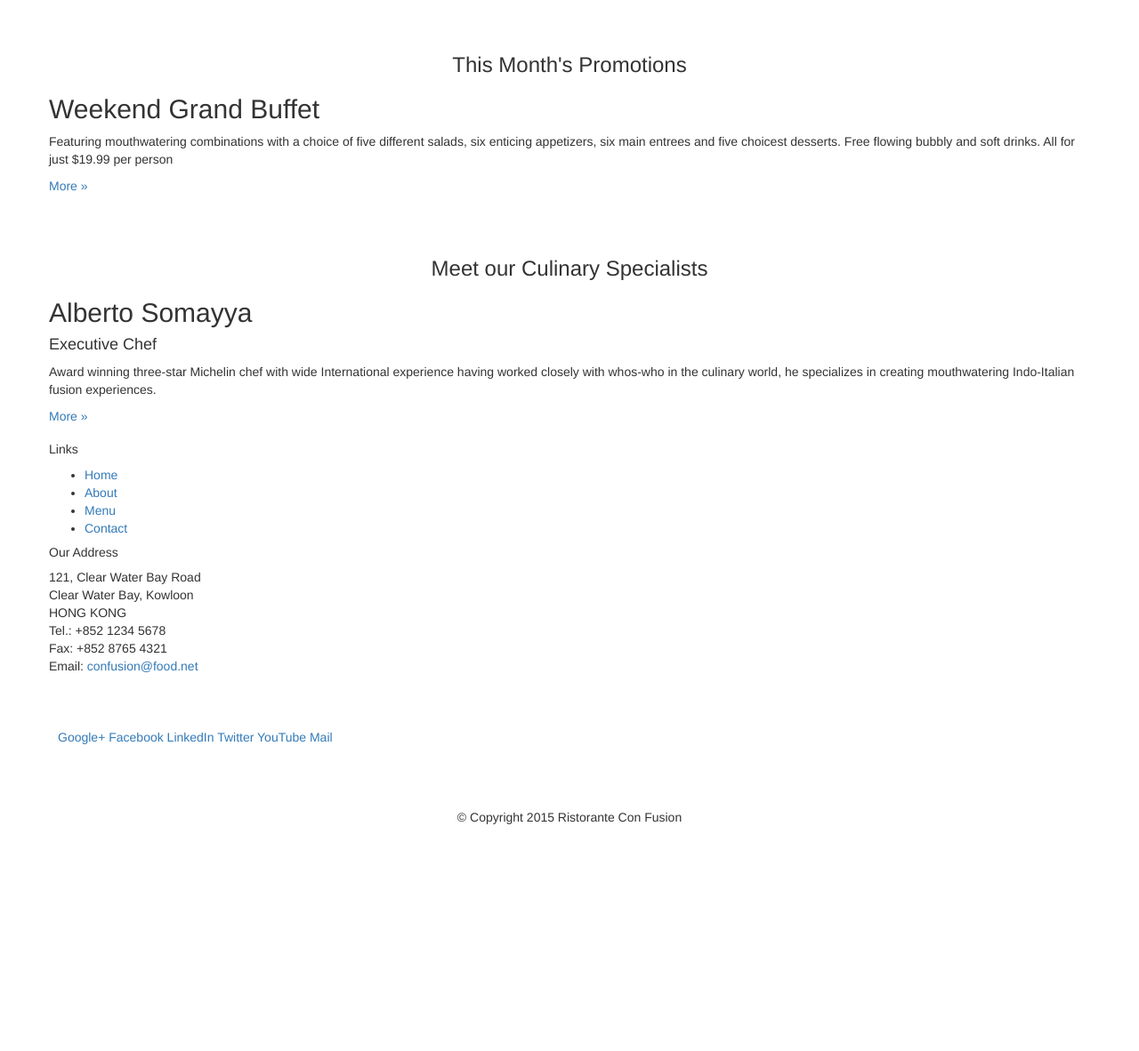
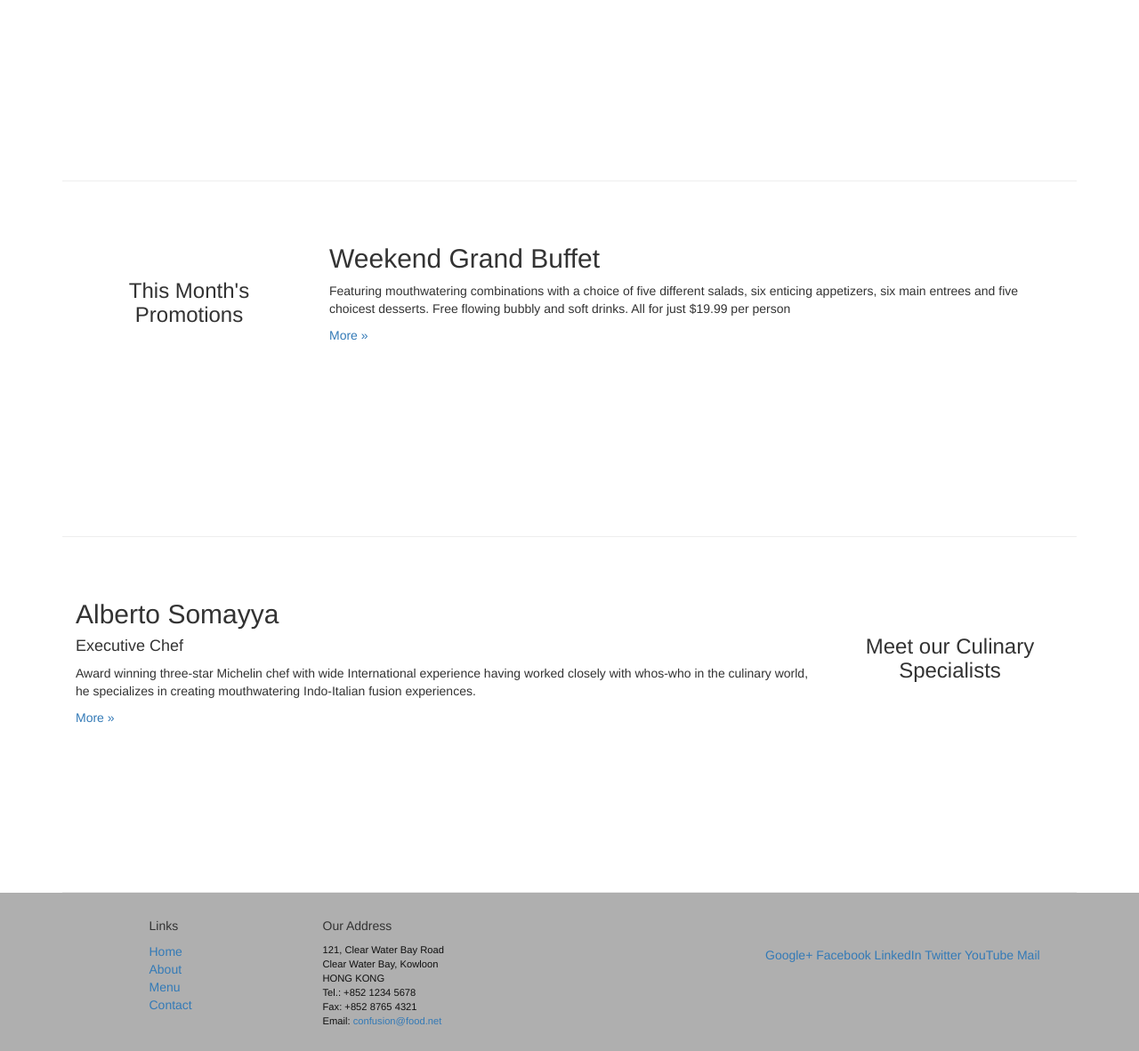
Before and after one commit to aparnasurve/Coursera-Assignment, a plain HTML site: page index.html in a window 1280 px wide. Shown: the part 605-1787 px from the top of the page at 89% size. Before the commit the page ends 1544 px from the top, so only its background shows below. Drawn offline with nearby package versions, Linux system fonts and the light colour scheme; a script that the page names is missing.

Commit message:
Updated for Exercise on Bootstrap Grid Layout. Includes new custom css file. Week 1

```diff
--- /dev/null
+++ b/css/mystyles.css
@@ -0,0 +1,30 @@
+.row-header {
+    margin:0px auto;
+    padding:0px auto;
+}
+
+.row-content {
+    margin:0px auto;
+    padding:50px 0px 60px 0px;
+    border-bottom:1px ridge;
+    min-height:400px;
+}
+
+.row-footer {
+    background-color:#AfAfAf;
+    margin:0px auto;
+    padding:20px 0px 20px 0px;
+}
+
+.jumbotron {
+    padding:70px 30px 70px 30px;
+    margin:0px auto;
+    background:#7986CB;
+    color:floralwhite;
+}
+
+address {
+    font-size:80%;
+    margin:0px;
+    color:#0f0f0f;
+}
--- a/index.html
+++ b/index.html
@@ -12,22 +12,24 @@
     <!-- Bootstrap inclusion added 01.14.2016 @nathandh -->
     <link href="css/bootstrap.min.css" rel="stylesheet">
     <link href="css/bootstrap-theme.min.css" rel="stylesheet">
+    <link href="css/mystyles.css" rel="stylesheet">
 </head>
 
 <body>
-
+    <!-- Main header class and Jumbotron container for Bootstrap Grid -->
     <header class="jumbotron">
 
         <!-- Main component for a primary marketing message or call to action -->
-
         <div class="container">
-            <div class="row">
-                <div>
+	    <!-- @nathandh applied column size classes (col-xs-12 col-sm-8) 01.15.2016 -->
+	    <div class="row row-header">
+                <div class="col-xs-12 col-sm-8">
                     <h1>Ristorante con Fusion</h1>
                     <p style="padding:40px;"></p>
                     <p>We take inspiration from the World's best cuisines, and create a unique fusion experience. Our lipsmacking creations will tickle your culinary senses!</p>
                 </div>
-                <div>
+                <div class="col-xs-12 col-sm-4">
+		    <!-- Currently unutilized div container -->
                 </div>
             </div>
         </div>
@@ -35,12 +37,13 @@
 
     <!-- Main Bootstrap Container DIV -->
     <div class="container">
-        <div class="row">
-            <div>
+        <div class="row row-content">
+	    <!-- @nathadh added col-xs-* styling for container rows 01.15.2016 -->
+            <div class="col-xs-12 col-sm-3 col-sm-push-9">
                 <p style="padding:20px;"></p>
                 <h3 align=center>Our Lipsmacking Culinary Creations</h3>
             </div>
-            <div>
+            <div class="col-xs-12 col-sm-9 col-sm-pull-3">
                 <h2>Uthappizza</h2>
                 <p>A unique combination of Indian Uthappam (pancake) and Italian pizza, topped with Cerignola olives, ripe vine cherry tomatoes, Vidalia onion, Guntur chillies and Buffalo Paneer.</p>
                 <p><a  href="#">More &raquo;</a></p>
@@ -48,24 +51,24 @@
         </div>
 
 
-        <div class="row">
-            <div>
+        <div class="row row-content">
+            <div class="col-xs-12 col-sm-3">
                 <p style="padding:20px;"></p>
                 <h3 align=center>This Month's Promotions</h3>
             </div>
-            <div>
+            <div class="col-xs-12 col-sm-9">
                 <h2>Weekend Grand Buffet</h2>
                 <p>Featuring mouthwatering combinations with a choice of five different salads, six enticing appetizers, six main entrees and five choicest desserts. Free flowing bubbly and soft drinks. All for just $19.99 per person </p>
                 <p><a href="#">More &raquo;</a></p>
             </div>
         </div>
 
-        <div class="row">
-            <div>
+        <div class="row row-content">
+            <div class="col-xs-12 col-sm-3 col-sm-push-9">
                 <p style="padding:20px;"></p>
                 <h3 align=center>Meet our Culinary Specialists</h3>
             </div>
-            <div>
+            <div class="col-xs-12 col-sm-9 col-sm-pull-3">
                 <h2>Alberto Somayya</h2>
                 <h4>Executive Chef</h4>
                 <p>Award winning three-star Michelin chef with wide International experience having worked closely with whos-who in the culinary world, he specializes in creating mouthwatering Indo-Italian fusion experiences. </p>
@@ -74,19 +77,20 @@
         </div>
     </div>
 
-    <footer>
+    <footer class="row-footer">
         <div class="container">
+	    <!-- @nathandh added col-xs-* formatting for layout 01.15.2016 -->
             <div class="row">
-                <div>
+                <div class="col-xs-5 col-xs-offset-1 col-sm-2 col-sm-offset-1">
                     <h5>Links</h5>
-                    <ul>
+                    <ul class="list-unstyled">
                         <li><a href="#">Home</a></li>
                         <li><a href="#">About</a></li>
                         <li><a href="#">Menu</a></li>
                         <li><a href="#">Contact</a></li>
                     </ul>
                 </div>
-                <div>
+                <div class="col-xs-6 col-sm-5">
                     <h5>Our Address</h5>
                     <address>
 		              121, Clear Water Bay Road<br>
@@ -95,9 +99,9 @@
 		              Tel.: +852 1234 5678<br>
 		              Fax: +852 8765 4321<br>
 		              Email: <a href="mailto:confusion@food.net">confusion@food.net</a>
-		           </address>
+		    </address>
                 </div>
-                <div>
+                <div class="col-xs-12 col-sm-4">
                     <div style="padding: 40px 10px;">
                         <a href="http://google.com/+">Google+</a>
                         <a href="http://www.facebook.com/profile.php?id=">Facebook</a>
@@ -107,7 +111,7 @@
                         <a href="mailto:">Mail</a>
                     </div>
                 </div>
-                <div>
+                <div class="col-xs-12">
                     <p style="padding:10px;"></p>
                     <p align=center>© Copyright 2015 Ristorante Con Fusion</p>
                 </div>
```
